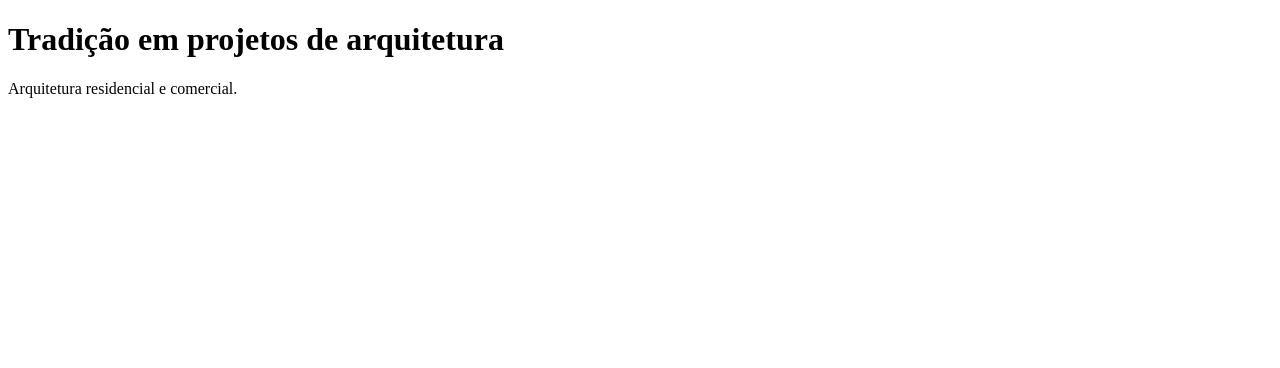
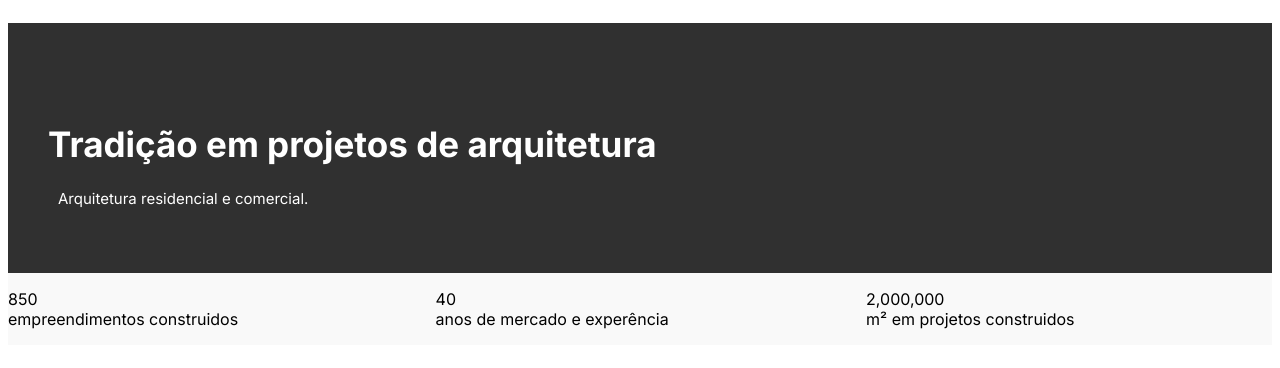
Before and after one commit to WeslleyHarielLima/landing-page-arquitetura, a plain HTML site: page index.html in a window 1280 px wide. Drawn offline with Linux system fonts and the light colour scheme.

Commit message:
Preenchimento da barra do menu informativo e preenchimento do CSS do cabeçalho

```diff
--- a/index.html
+++ b/index.html
@@ -4,8 +4,12 @@
 <head>
     <meta charset="UTF-8">
     <meta name="viewport" content="width=device-width, initial-scale=1.0">
+    <link rel="stylesheet" href="style.css">
+    <link rel="preconnect" href="https://fonts.googleapis.com">
+    <link rel="preconnect" href="https://fonts.gstatic.com" crossorigin>
+    <link href="https://fonts.googleapis.com/css2?family=Inter:ital,opsz,wght@0,14..32,100..900;1,14..32,100..900&display=swap" rel="stylesheet">
+    <title> Arquitetura - Landing Page </title>
 
-    <title> Arquitetura - Landing Page </title>
 </head>
 
 <body>
@@ -13,9 +17,13 @@
         <h1 id="titulocabecalho">Tradição em projetos de arquitetura</h1>
         <p id="subtitulocabecalho">Arquitetura residencial e comercial. </p>
     </div>
-    <div id="barraslogan">
+    <div id="barrainformacao">
+<p>850<br> empreendimentos construidos</p>
+<p>40<br>anos de mercado e experência</p>
+<p>2,000,000<br>m² em projetos construidos</p>
 
-    </div>
+
+</div>
     <div id="sobrenos">
 
     </div>
--- /dev/null
+++ b/style.css
@@ -0,0 +1,24 @@
+body{
+    font-family: 'inter';
+}
+#cabecalho{
+background-color: #303030;
+height: 250px;
+}
+#titulocabecalho{
+    color: #ffffff;
+    margin-left: 40px;
+    padding-top: 100px;
+    font-size: 35px;
+}
+#subtitulocabecalho{
+    color: #ffffff;
+    font-size: 15px;
+    margin-left: 50px;
+}
+#barrainformacao{
+    background-color: #F9F9F9;
+    display: grid;
+    grid-auto-flow: column;
+    columns: auto;
+}
```
